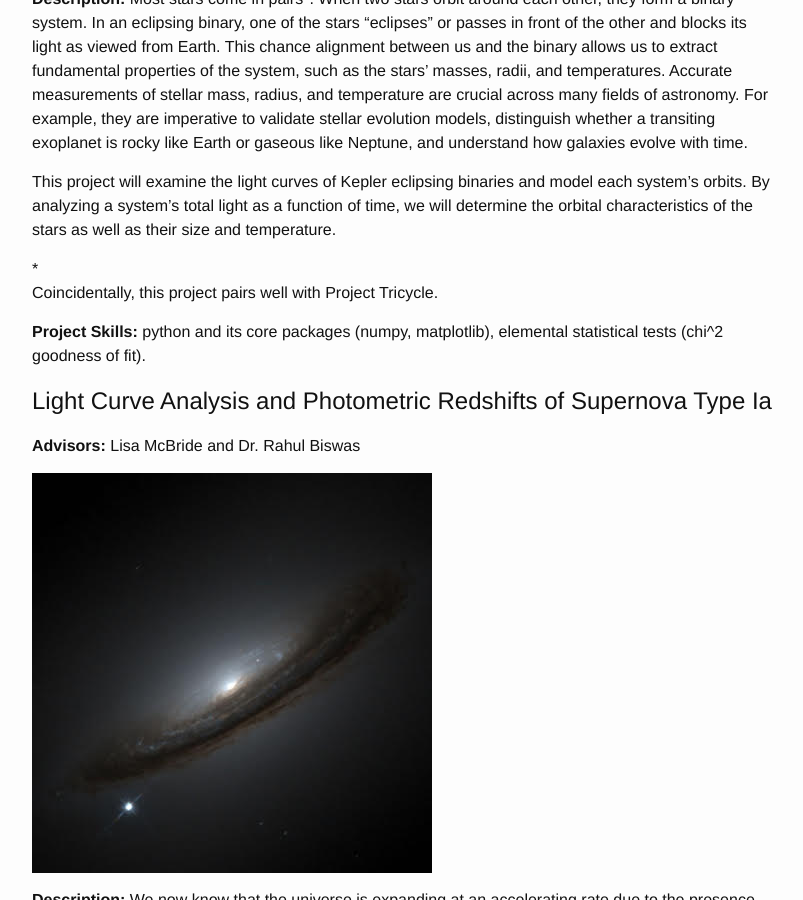
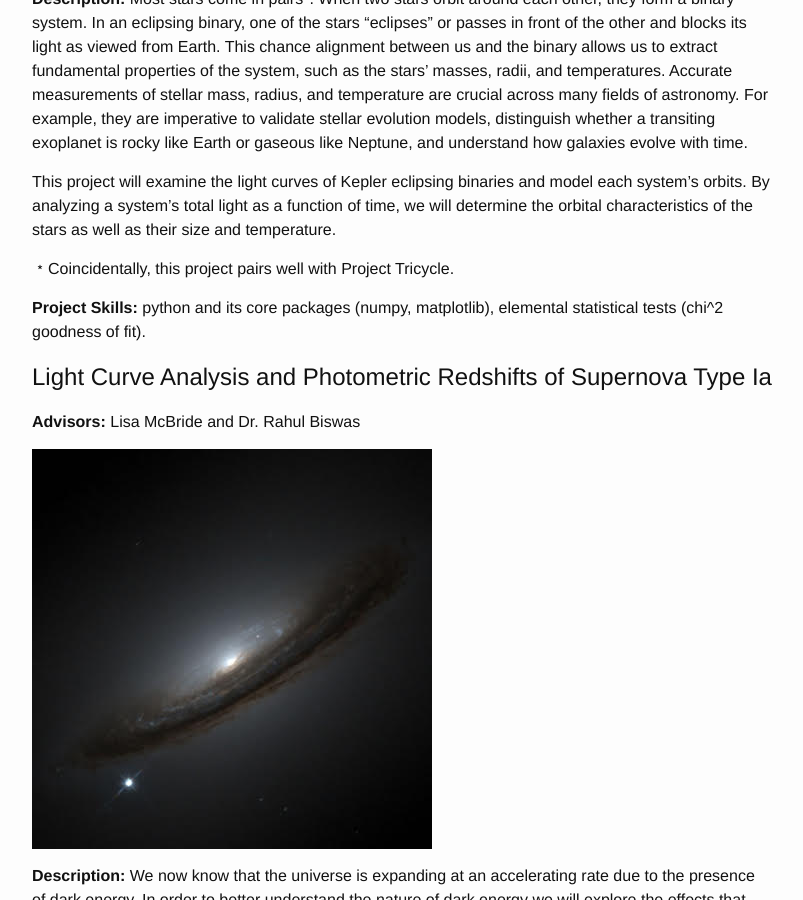
Before and after one commit to kgarofali/Pre-MAP, a Jekyll site: the page built from research.md, in a window 1280 px wide and 900 px high, scrolled down 2927 px. Shown: the whole window, without its empty margins (238-1041 px from the left). Built offline with Jekyll 4.4.1, drawn with Linux system fonts in a browser that asks for light colours; some of the changed lines change nothing that is shown.

Commit message:
asterisk working?

```diff
--- a/research.md
+++ b/research.md
@@ -46,7 +46,7 @@ Students will analyze data from the Kepler spacecraft, looking for systems with
 
 This project will examine the light curves of Kepler eclipsing binaries and model each system’s orbits. By analyzing a system’s total light as a function of time, we will determine the orbital characteristics of the stars as well as their size and temperature.
 
-<nowiki>*</nowiki>Coincidentally, this project pairs well with Project Tricycle.
+&#65121;Coincidentally, this project pairs well with Project Tricycle.
 
 **Project Skills:** python and its core packages (numpy, matplotlib), elemental statistical tests (chi^2 goodness of fit).
 <br>
```
